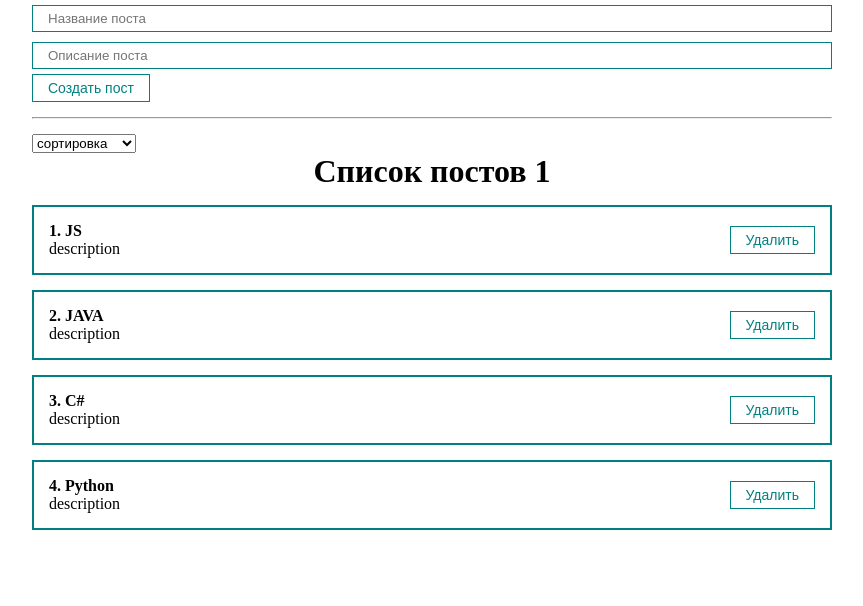
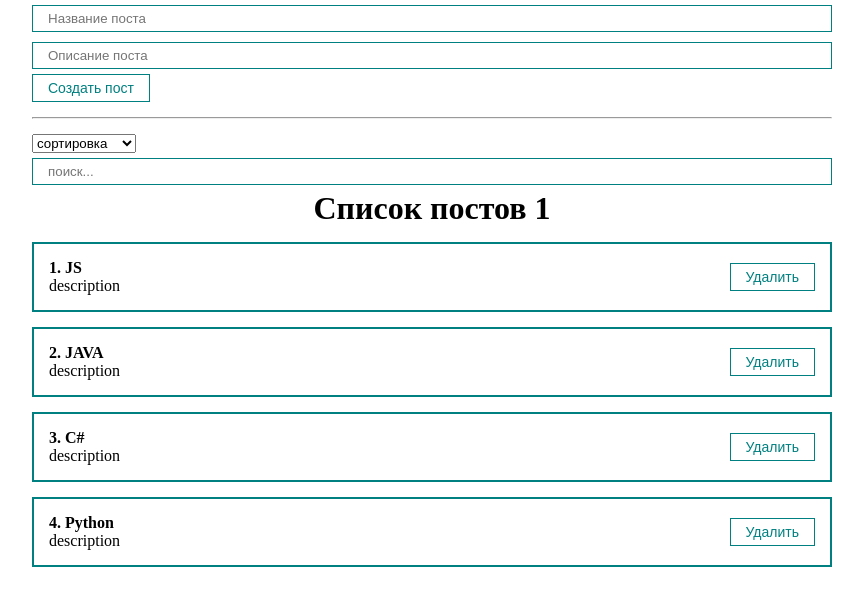
Before and after one commit to Daurenbek1/react-project-post, a React (Create React App) app: page / in a window 1280 px wide. Shown: the top 606 px of the page, without its empty margins (208-1071 px from the left). Built offline with nearby package versions, Linux system fonts and the light colour scheme.

Commit message:
search input

```diff
--- a/src/App.js
+++ b/src/App.js
@@ -1,8 +1,9 @@
-import { useState } from "react";
+import { useState, useMemo } from "react";
 import PostList from "./component/PostList";
 import PostForm from "./component/PostForm";
 import './styles/App.css'
 import MySelect from "./component/UI/select/MySelect";
+import MyInput from "./component/UI/input/MyInput";
 
 
 function App() {
@@ -16,9 +17,24 @@
 
   const [selectedSort, setSelectedSort] = useState('')
 
+  const [searchQuery, setSearchQuery] = useState('')
+
+
+  const sortedPosts = useMemo(() => {
+    console.log('Отработала функция сортед пост')
+    if(selectedSort) {
+      return [...posts].sort((a, b) => a[selectedSort].localeCompare(b[selectedSort]))
+    }
+    return posts
+  }, [selectedSort, posts])
+
   const createPost = (newPost) => {
     setPosts([...posts, newPost])
   }
+
+  const sortedAndSearchPosts = useMemo(() => {
+    return sortedPosts.filter(post => post.title.toLowerCase().includes(searchQuery.toLocaleLowerCase()))
+  }, [searchQuery, sortedPosts])
 
   const removePost = (post) => {
     setPosts(posts.filter(p => p.id !== post.id))
@@ -26,7 +42,6 @@
 
   const sortPosts = (sort) => {
     setSelectedSort(sort)
-    setPosts([...posts].sort((a, b) => a[sort].localeCompare(b[sort])))
   }
 
   return (
@@ -41,9 +56,13 @@
           ]}
           value={selectedSort}
           onChange={sortPosts}/>
-      {posts.length != 0
+      <MyInput
+          placeholder="поиск..."
+          value={searchQuery}
+          onChange={e => setSearchQuery(e.target.value)}/>
+      {sortedAndSearchPosts.length != 0
         ?
-        <PostList remove={removePost} posts={posts} title="Список постов 1"/>
+        <PostList remove={removePost} posts={sortedAndSearchPosts} title="Список постов 1"/>
         : <h1 style={{textAlign:'center'}}>Список постов пуст</h1>
       }
 
```
